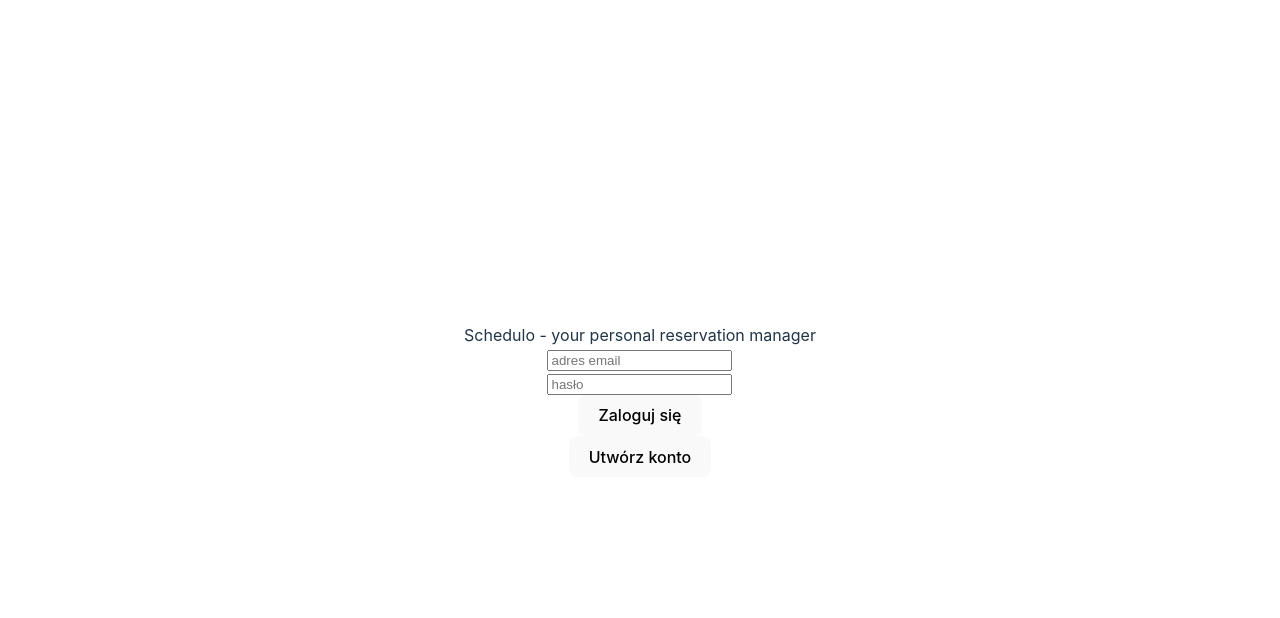
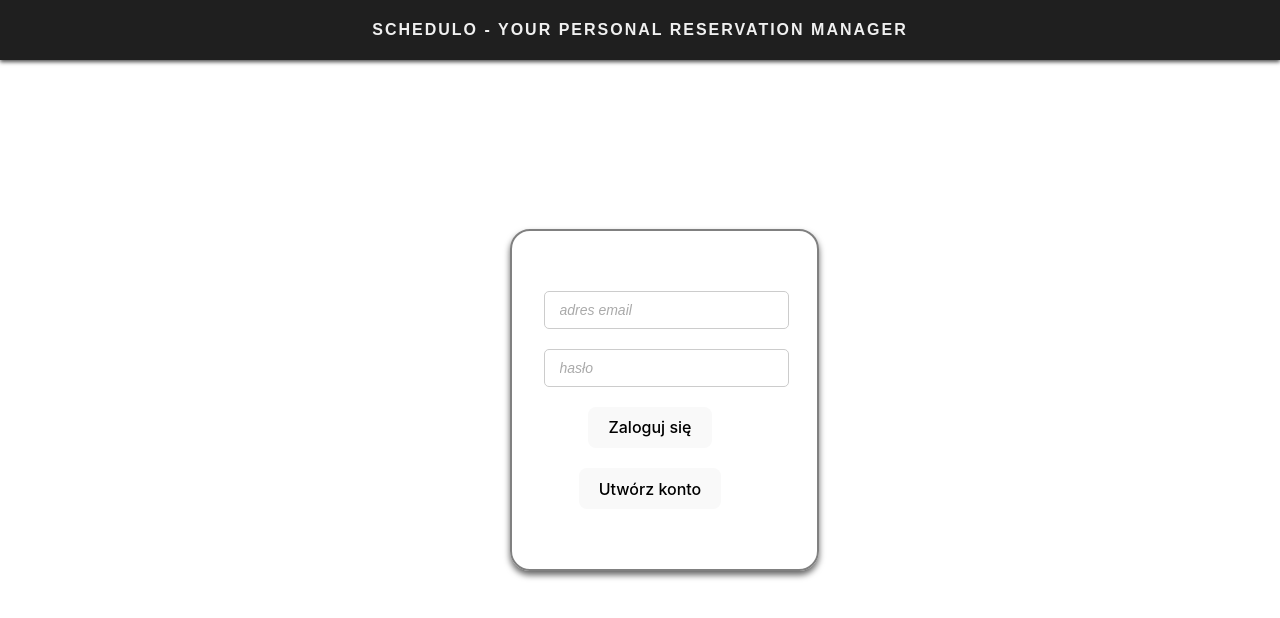
Before and after one commit to UniversityOfGdanskProjects/reservo-app, a React (Vite) app in the folder react-app/: page / in a window 1280 px wide. Shown: the top 618 px of the page. Built offline with nearby package versions, Linux system fonts and the light colour scheme.

Commit message:
added styles for login page and header

```diff
--- a/react-app/src/App.css
+++ b/react-app/src/App.css
@@ -41,6 +41,25 @@
   color: #888;
 }
 
+header {
+  position: fixed;
+  top: 0;
+  left: 0;
+  width: 100%;
+  height: 60px;
+  background-color: #1f1f1f;
+  color: #f0f0f0;
+  display: flex;
+  align-items: center;
+  justify-content: center;
+  box-shadow: 0 2px 4px rgba(0, 0, 0, 0.7);
+  z-index: 1000;
+  text-transform: uppercase;
+  font-family: "Arial", sans-serif;
+  font-weight: bold;
+  letter-spacing: 2px;
+}
+
 .registry-page {
   display: grid;
   grid-template-rows: repeat(6, 1fr);
@@ -62,4 +81,41 @@
 }
 .registry-page div:nth-of-type(6) {
   grid-row: 6;
+}
+
+.registry-login {
+  display: flex;
+  flex-direction: column;
+  justify-content: center;
+  align-items: center;
+  gap: 20px;
+  width: 100%;
+  max-width: 400px;
+  padding: 60px 36px 60px 8px;
+  border: 2px solid gray;
+  border-radius: 20px;
+  box-shadow: 0 4px 6px rgba(0, 0, 0, 0.6), 0 1px 3px rgba(255, 255, 255, 0.1);
+}
+.registry-login input {
+  display: block;
+  width: 100%;
+  max-width: 400px;
+  padding: 10px 15px;
+  font-size: 14px;
+  color: #333;
+  background-color: #fff;
+  border: 1px solid #ccc;
+  border-radius: 5px;
+}
+.registry-login input::-moz-placeholder {
+  color: #aaa;
+  font-style: italic;
+}
+.registry-login input::placeholder {
+  color: #aaa;
+  font-style: italic;
+}
+.registry-login input:hover {
+  background-color: #f9f9f9;
+  border-color: #b3b3b3;
 }/*# sourceMappingURL=App.css.map */
--- a/react-app/src/App.scss
+++ b/react-app/src/App.scss
@@ -1,3 +1,5 @@
+$primary-color:  #646cffaa;
+
 #root {
     max-width: 1280px;
     margin: 0 auto;
@@ -41,6 +43,26 @@
     color: #888;
   }
 
+
+header {
+  position: fixed;
+  top: 0;
+  left: 0;
+  width: 100%;
+  height: 60px;
+  background-color: #1f1f1f;
+  color: #f0f0f0;
+  display: flex;
+  align-items: center;
+  justify-content: center;
+  box-shadow: 0 2px 4px rgba(0, 0, 0, 0.7);
+  z-index: 1000;
+  text-transform: uppercase;
+  font-family: 'Arial', sans-serif;
+  font-weight: bold;
+  letter-spacing: 2px;
+}
+
 .registry-page {
     display: grid;
     grid-template-rows: repeat(6, 1fr);
@@ -65,3 +87,38 @@
         }
     }
 }
+
+.registry-login {
+  display: flex;
+  flex-direction: column;
+  justify-content: center;
+  align-items: center;
+  gap: 20px;
+  width: 100%;
+  max-width: 400px;
+  input {
+    display: block;
+    width: 100%;
+    max-width: 400px;
+    padding: 10px 15px;
+    font-size: 14px;
+    color: #333;
+    background-color: #fff;
+    border: 1px solid #ccc;
+    border-radius: 5px;
+    &::placeholder {
+      color: #aaa;
+      font-style: italic;
+    }
+    &:hover {
+      background-color: #f9f9f9;
+      border-color: #b3b3b3;
+    }
+  }
+  padding: 60px 36px 60px 8px;
+  border: 2px solid gray;
+  border-radius: 20px;
+  box-shadow:
+    0 4px 6px rgba(0, 0, 0, 0.6),
+    0 1px 3px rgba(255, 255, 255, 0.1);
+}
--- a/react-app/src/components/LoginPage.jsx
+++ b/react-app/src/components/LoginPage.jsx
@@ -15,7 +15,6 @@
   return (
     <div className="registry-login">
       <div>
-        <div>
         <input type="email" placeholder="adres email" id="email" name="email" required />
       </div>
       <div>
@@ -24,12 +23,9 @@
       <button className="login" onClick={handleLoginClick}>
         Zaloguj się
       </button>
-      </div>
-      <div>
       <button className="account" onClick={handleRegistryClick}>
         Utwórz konto
       </button>
     </div>
-    </div>
   );
 }
```
Also changed, not shown: 1 other file (tests, documents, lock files or other folders). Lines whose indentation alone changed are shown as unchanged.
